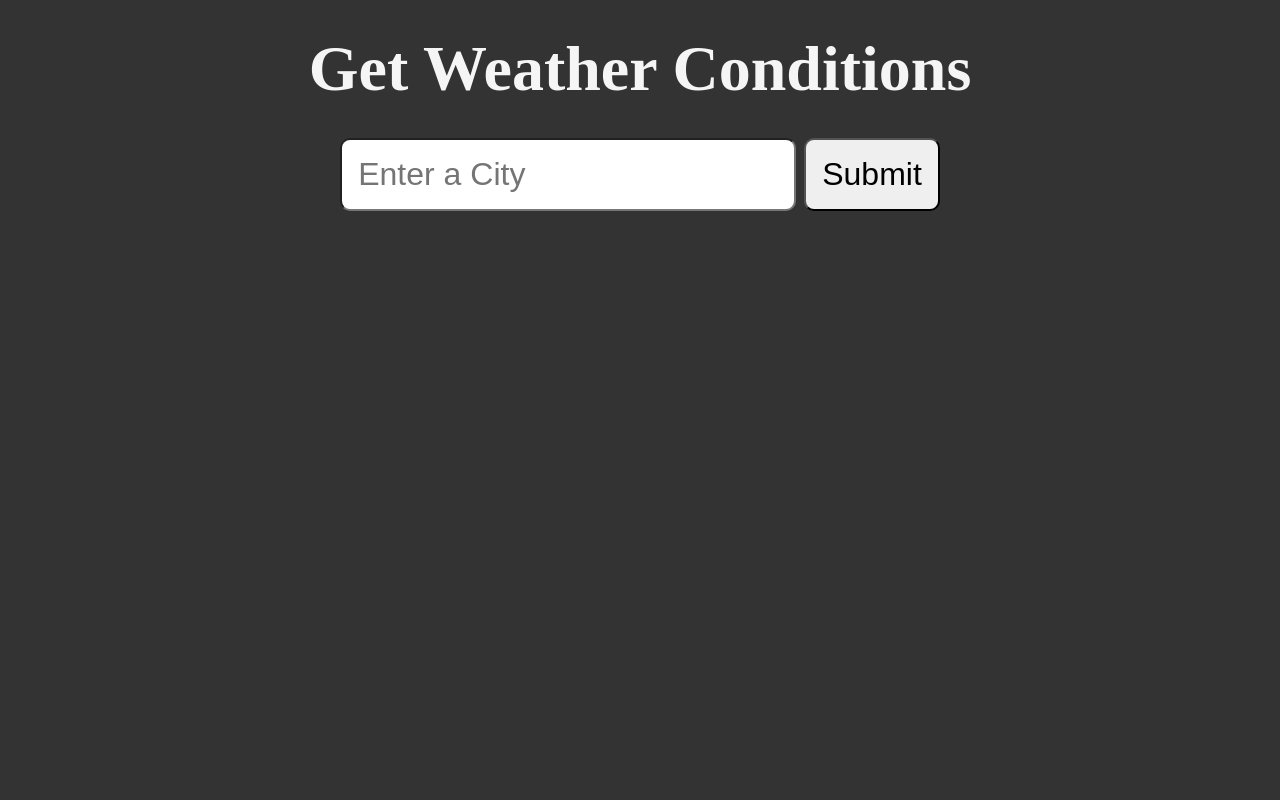
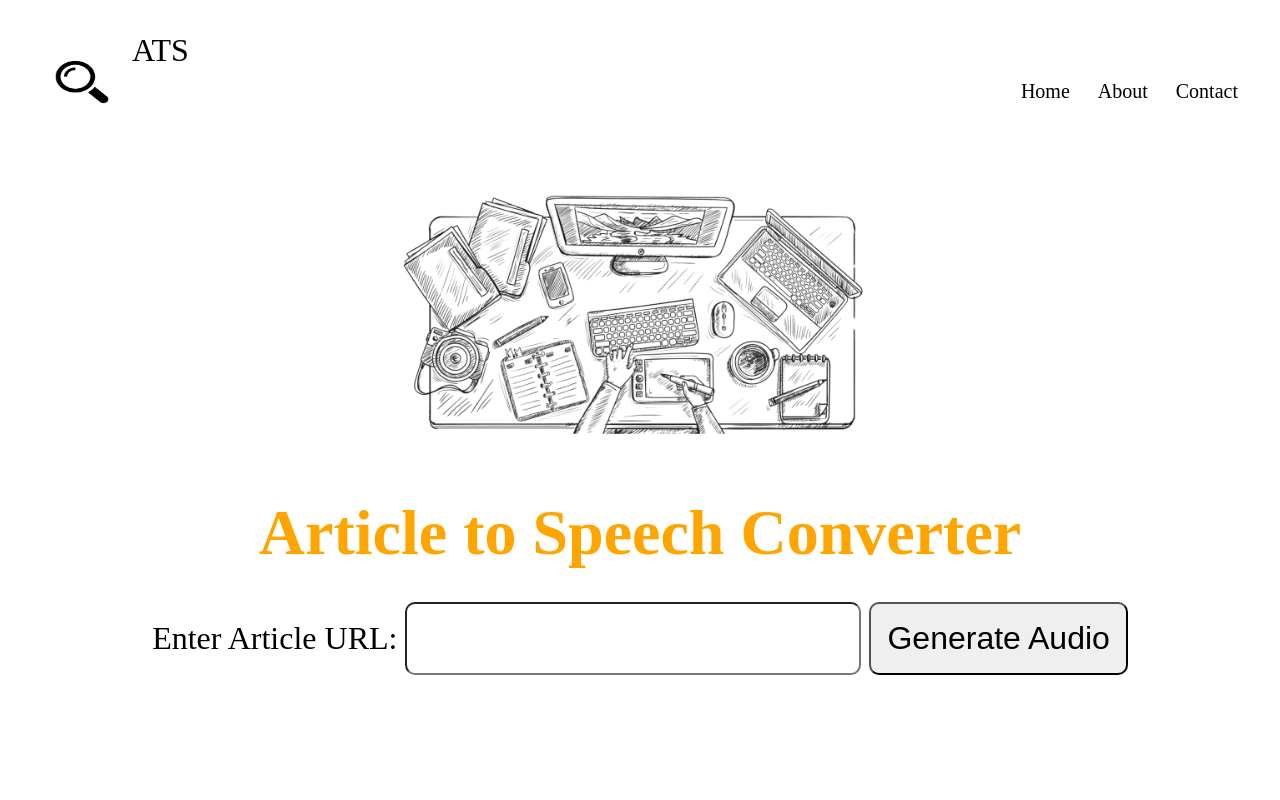
Before and after one commit to awomkenneth/ATS, a Flask app: page / in a window 1280 px wide. Run offline with Flask 3, Linux system fonts and the light colour scheme.

Commit message:
first commit

```diff
--- /dev/null
+++ b/app.py
@@ -0,0 +1,46 @@
+from flask import Flask, render_template, request
+from newspaper import Article
+import nltk
+from gtts import gTTS
+import os
+import uuid
+
+
+app = Flask(__name__)
+
+@app.route('/', methods=['GET', 'POST'])
+def index():
+    if request.method == 'POST':
+        article_url = request.form['article_url']
+        audio_file_path = generate_audio(article_url)
+        return render_template('index.html', audio_file_path=audio_file_path)
+
+    return render_template('index.html', audio_file_path=None)
+
+def generate_audio(url):
+    article = Article(url)
+    article.download()
+    article.parse()
+
+    nltk.download('punkt')
+    article.nlp()
+
+    mytext = article.text
+    language = "en"
+
+    # myobj = gTTS(text=mytext, lang=language, slow=False)
+    # audio_file_path = "static/newread_article.mp3"
+    # myobj.save(audio_file_path)
+    # return audio_file_path
+
+    # Generate a unique filename using uuid
+    unique_filename = str(uuid.uuid4()) + ".mp3"
+
+    audio_file_path = os.path.join("static", unique_filename)
+
+    myobj = gTTS(text=mytext, lang=language, slow=False)
+    myobj.save(audio_file_path)
+    return audio_file_path
+
+if __name__ == '__main__':
+    app.run(debug=True)
--- a/server.py
+++ /dev/null
@@ -1,39 +0,0 @@
-from flask import Flask, render_template, request
-from weather import get_current_weather
-from waitress import serve
-
-app = Flask(__name__)
-
-
-@app.route('/')
-@app.route('/index')
-def index():
-    return render_template('index.html')
-
-
-@app.route('/weather')
-def get_weather():
-    city = request.args.get('city')
-
-    # Check for empty strings or string with only spaces
-    if not bool(city.strip()):
-        # You could render "City Not Found" instead like we do below
-        city = "Kansas City"
-
-    weather_data = get_current_weather(city)
-
-    # City is not found by API
-    if not weather_data['cod'] == 200:
-        return render_template('city-not-found.html')
-
-    return render_template(
-        "weather.html",
-        title=weather_data["name"],
-        status=weather_data["weather"][0]["description"].capitalize(),
-        temp=f"{weather_data['main']['temp']:.1f}",
-        feels_like=f"{weather_data['main']['feels_like']:.1f}"
-    )
-
-
-if __name__ == "__main__":
-    serve(app, host="0.0.0.0", port=8000)
--- a/static/styles/style.css
+++ b/static/styles/style.css
@@ -2,22 +2,79 @@
     margin: 0;
     padding: 0;
     box-sizing: border-box;
+    /* border: solid red 2px; */
 }
 
 body {
     padding: 2rem;
-    background-color: #333;
-    color: whitesmoke;
     min-height: 100vh;
     display: flex;
     flex-direction: column;
-    align-items: center;
+    /* align-items: center; */
     gap: 2rem;
     font-size: 2rem;
+
 }
+
+.space {
+    height: 300px;
+   align-self: center;
+}
+
+.space img {
+    height: 300px;
+    margin-left: auto;
+    margin-right: auto;
+
+}
+
+.container{
+    clear:both;
+    overflow:auto;
+  }
+
+nav{float:right;}
+
+.logo img{float:left;}
+
+
+ul li{
+    display: inline-block;
+    padding:10px;
+    font-size:20px;
+    font-family:raleway;
+  }
+
+
+  ul a:hover{
+    color:orange;
+  }
+
+
+
+a {
+    color: black;
+    text-decoration: none;
+  }
+
+.logo img {
+    height: 100px;
+    width: 100px;
+}
+
+
 
 input, button {
     font-size: 2rem;
     padding: 1rem;
     border-radius: 10px;
 }
+
+h1 {
+    color: orange;
+    text-align: center;
+}
+
+.form {
+    text-align: center;
+}
--- a/templates/index.html
+++ b/templates/index.html
@@ -1,19 +1,46 @@
 <!DOCTYPE html>
 <html lang="en">
+    <head>
+        <meta charset="UTF-8">
+        <meta http-equiv="X-UA-Compatible" content="IE=edge">
+        <meta name="viewport" content="width=device-width, initial-scale=1.0">
+        <link href="{{ url_for('static', filename='styles/style.css') }}" rel="stylesheet" />
+        <title>Article to Audio</title>
+    </head>
+    <body>
 
-<head>
-    <meta charset="UTF-8">
-    <meta name="viewport" content="width=device-width, initial-scale=1.0">
-    <title>Get Weather Conditions</title>
-    <link href="{{ url_for('static', filename='styles/style.css') }}" rel="stylesheet" />
-</head>
+        <div class="navigation-bar">
+            <div class="logo">
+                <a href="#"><img src="./static/images/logo.png">ATS</a>
+            </div>
+            <nav>
+                <ul>
+                    <li><a href="#">Home</a></li>
+                    <li><a href="#">About</a></li>
+                    <li><a href="#">Contact</a></li>
+                </ul>
+            </nav>
+        </div>
 
-<body>
-    <h1>Get Weather Conditions</h1>
-    <form action="/weather">
-        <input type="text" name="city" id="city" placeholder="Enter a City" />
-        <button type="submit">Submit</button>
-    </form>
-</body>
+        <div class="space">
+            <img src="./static/images/homepic.png">
+        </div>
 
+        <h1>Article to Speech Converter</h1>
+        <div class="form">
+            <form method="post" action="/">
+                <label for="article_url">Enter Article URL:</label>
+                <input type="text" name="article_url" id="article_url" required>
+                <button type="submit">Generate Audio</button>
+            </form>
+        </div>
+
+        {% if audio_file_path %}
+            <p>Audio file generated successfully!</p>
+            <audio controls>
+                <source src="{{ audio_file_path }}" type="audio/mp3">
+                Your browser does not support the audio element.
+            </audio>
+        {% endif %}
+    </body>
 </html>
```
Also changed, not shown: templates/city-not-found.html (deleted, +0 -20 lines), templates/weather.html (deleted, +0 -22 lines), weather.py (deleted, +0 -31 lines), README.md, static/images/homepic.png (added), static/images/logo.png (added), 4 other files.
